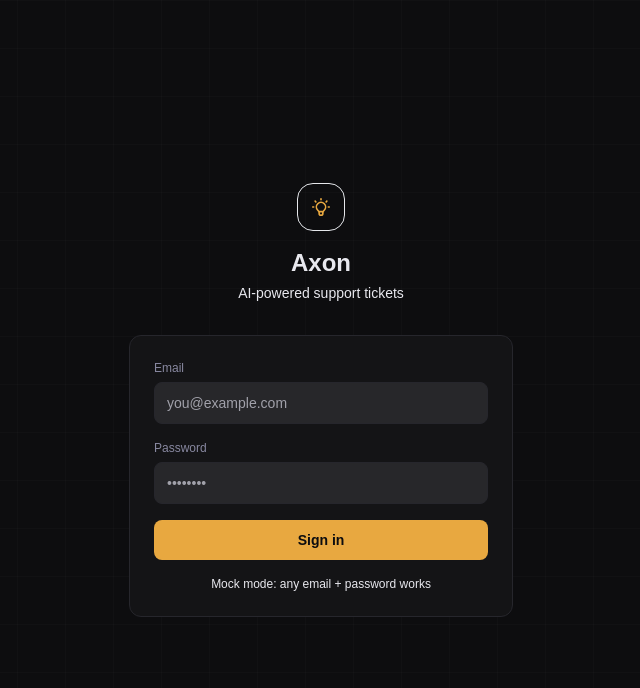
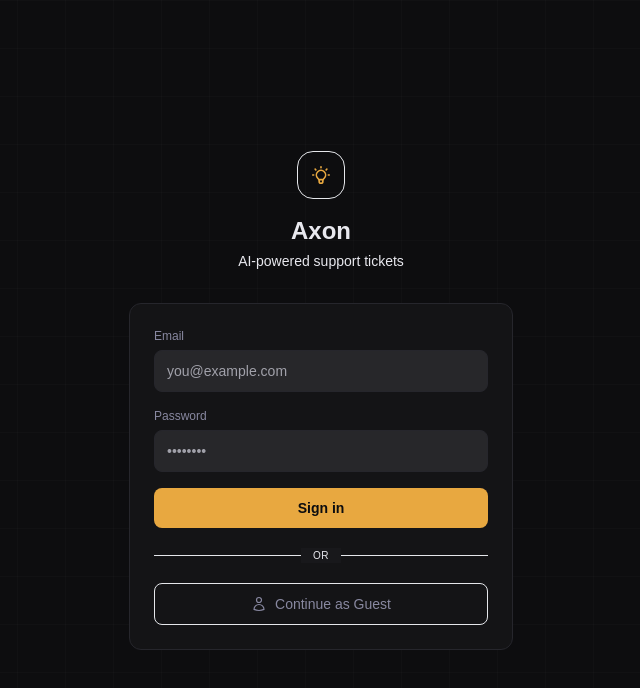
Before and after one commit to LucmanRoyJohairi/axon, a Next.js app: page /login in a window 1280 px wide. Shown: the top 688 px of the page, without its empty margins (319-959 px from the left). Built offline with nearby package versions, Linux system fonts and the light colour scheme; no server answers.

Commit message:
feat: added guest mode option

```diff
--- a/app/(dashboard)/layout.tsx
+++ b/app/(dashboard)/layout.tsx
@@ -1,7 +1,7 @@
 import type { Metadata } from 'next'
 // 1. Replace Playfair_Display with Inter
 import { DM_Sans, DM_Mono, Inter } from 'next/font/google'
-import './globals.css'
+// import '@/app/globals.css'
 import Sidebar from '@/components/layout/Sidebar'
 
 const body = DM_Sans({
--- a/app/login/page.tsx
+++ b/app/login/page.tsx
@@ -86,11 +86,37 @@ export default function LoginPage() {
               {loading ? 'Signing in…' : 'Sign in'}
             </button>
           </form>
+{/* Separator Divider */}
+          <div className="relative my-5">
+            <div className="absolute inset-0 flex items-center">
+              <div className="w-full border-t border-border/50"></div>
+            </div>
+            <div className="relative flex justify-center text-[10px] uppercase tracking-wider">
+              <span className="bg-zinc-900 px-3 text-ink-3">Or</span>
+            </div>
+          </div>
 
+          {/* Guest Mode Action Button */}
+          <button
+            type="button"
+            className="w-full py-2.5 bg-transparent border border-border/80 text-ink-2 text-sm font-medium rounded-lg hover:bg-white/5 hover:text-white transition-colors flex items-center justify-center gap-2"
+          >
+            <svg
+              xmlns="http://w3.org"
+              fill="none"
+              viewBox="0 0 24 24"
+              strokeWidth={1.8}
+              stroke="currentColor"
+              className="w-4 h-4 text-ink-3"
+            >
+              <path strokeLinecap="round" strokeLinejoin="round" d="M15.75 6a3.75 3.75 0 1 1-7.5 0 3.75 3.75 0 0 1 7.5 0ZM4.501 20.118a7.5 7.5 0 0 1 14.998 0A17.933 17.933 0 0 1 12 21.75c-2.676 0-5.216-.584-7.499-1.632Z" />
+            </svg>
+            Continue as Guest
+          </button>
 
-          <p className="text-center text-xs text-ink-3 mt-4">
+          {/* <p className="text-center text-xs text-ink-3 mt-4">
             Mock mode: any email + password works
-          </p>
+          </p> */}
         </div>
 
       </div>
```
